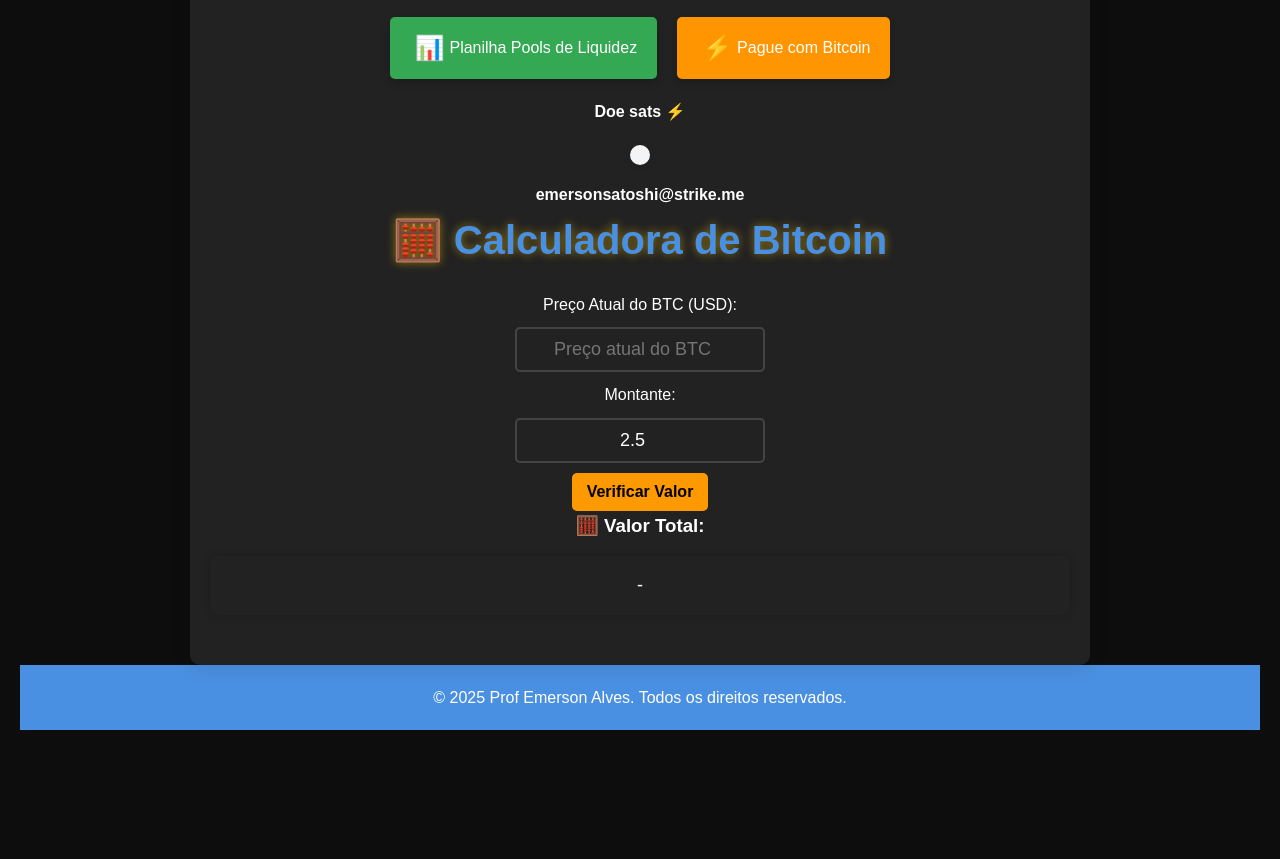
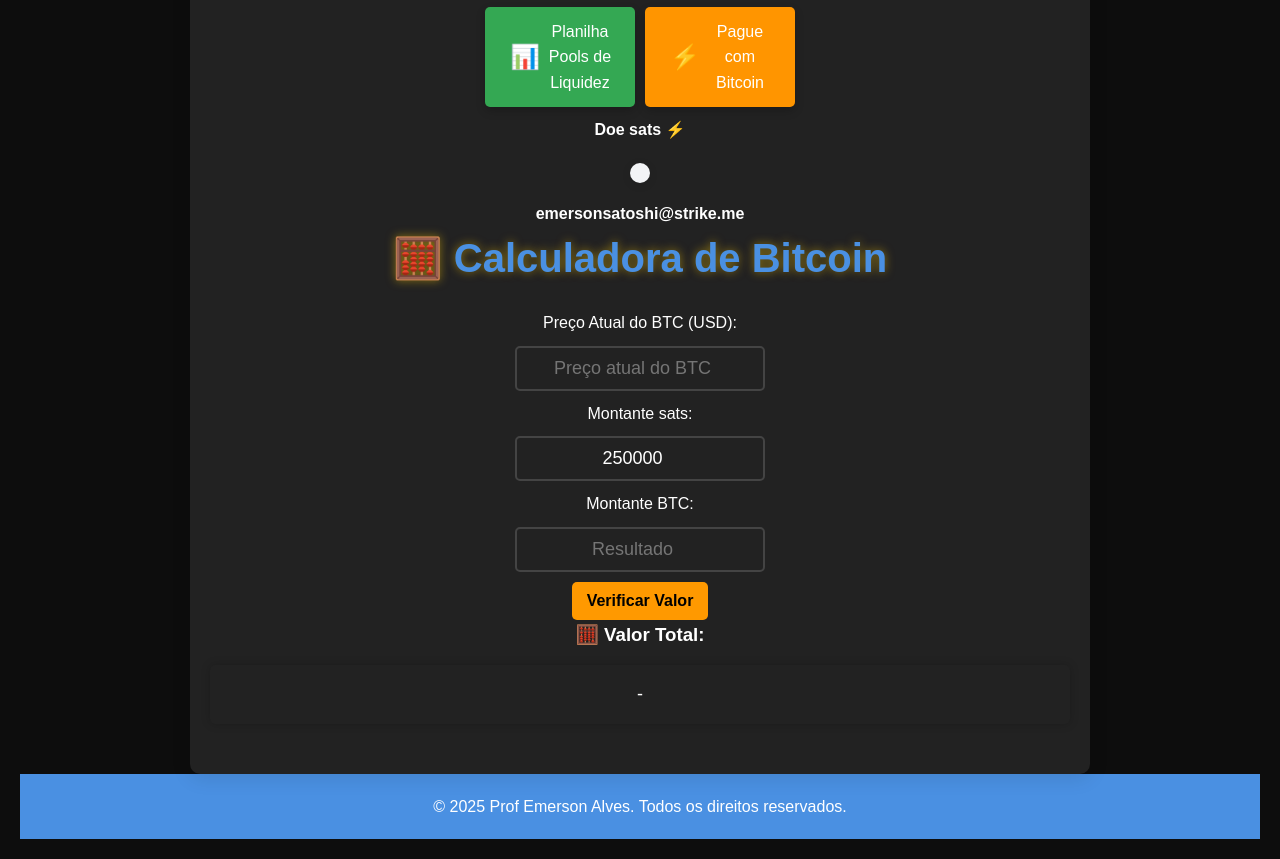
Before and after one commit to emerson1in/Testando-o-site, a plain HTML site: page index.html in a window 1280 px wide. Shown: the part 516-1375 px from the top of the page. Before the commit the page ends 1266 px from the top, so only its background shows below. Drawn offline with Linux system fonts and the light colour scheme; no server answers; a script that the page names is missing.

Commit message:
Update index.html

```diff
--- a/index.html
+++ b/index.html
@@ -15,11 +15,12 @@
 
         body {
             font-family: 'Arial', sans-serif;
-            background-color: #000; /* Fundo preto */
+            background-color: #000; /* Fundo padrão preto */
             color: #fff; /* Texto branco */
             line-height: 1.6;
             margin: 0;
             padding: 0;
+            transition: background-color 0.3s, color 0.3s; /* Transição suave */
         }
 
         header {
@@ -34,6 +35,14 @@
             align-items: center; /* Alinhando verticalmente */
             justify-content: center; /* Centralizando horizontalmente */
             flex-direction: column; /* Mudando para coluna */
+        }
+
+        .button-group {
+            display: flex;
+            flex-direction: row; /* Mantendo os botões na horizontal */
+            justify-content: center; /* Centralizando os botões */
+            gap: 10px; /* Espaçamento entre os botões */
+            margin-top: 10px; /* Margem acima dos botões */
         }
 
         header img {
@@ -107,20 +116,6 @@
             color: #4a90e2; /* Cor do título */
         }
 
-        .button-group {
-            display: flex;
-            flex-direction: column; /* Mudando para coluna em telas menores */
-            align-items: center; /* Centralizando os botões */
-            gap: 10px; /* Espaçamento entre os botões */
-            margin-bottom: 20px; /* Margem inferior */
-        }
-
-        .button-group.horizontal {
-            flex-direction: row; /* Mudando para linha para botões horizontais */
-            justify-content: center; /* Centralizando os botões */
-            gap: 20px; /* Espaçamento entre os botões */
-        }
-
         .button-group a {
             padding: 12px 20px; /* Ajustando o padding para melhor adaptação ao texto */
             color: #fff;
@@ -132,7 +127,7 @@
             transition: background-color 0.3s, transform 0.3s;
             box-shadow: 0 4px 10px rgba(0, 0, 0, 0.2);
             width: auto; /* Ajustando a largura para se adaptar ao texto */
-            max-width: 300px; /* Largura máxima dos botões */
+            max-width: 150px; /* Largura máxima dos botões */
         }
 
         .youtube-button {
@@ -141,7 +136,6 @@
 
         .planilha-button {
             background-color: #34a853; /* Verde do Google Planilhas */
-            padding: 12px 20px; /* Mantendo o mesmo padding para consistência */
         }
 
         .pague-button {
@@ -152,18 +146,7 @@
             background-color: #007bff; /* Azul para o botão Perfil Ord.io */
         }
 
-        .other-button {
-            background-color: #ff9500; /* Cor original para outros botões */
-        }
-
-        .x-button {
-            background-color: #000; /* Cor preta para o botão do X */
-        }
-
-        .button-group a:hover,
-        .planilha-button:hover,
-        .pague-button:hover,
-        .profile-button:hover {
+        .button-group a:hover {
             transform: translateY(-3px);
         }
 
@@ -246,14 +229,10 @@
         </div>
     </header>
 
-    <div class="content">
-        <h2>Bem-vindo!</h2>
-        <p>Este é um espaço onde você pode acessar materiais exclusivos, como planilhas e vídeos, além de apoiar o meu trabalho com doações em Bitcoin.</p>
-
-        <div class="button-group">
+    <div class="button-group"> <!-- Botões no cabeçalho -->
         <a href="https://www.youtube.com/@emerson_alves" target="_blank" class="youtube-button">
             <img src="https://upload.wikimedia.org/wikipedia/commons/4/42/YouTube_icon_%282013-2017%29.png" alt="YouTube" class="youtube-icon">
-                Canal no YouTube
+            <span>Youtube</span>
         </a>
         <a href="https://x.com/EmersonAlvesIn1" target="_blank" class="x-button">
             Siga-me no X
@@ -263,9 +242,13 @@
             Pergunte
         </a>
         <a href="https://www.ord.io/bc1p0w9auldw6cm3hyu89s6h37xxcrflze42cdcjh5qz6su2ss0jazqqx5dzjn" target="_blank" class="profile-button">
-                Perfil Ord.io
+            <span>Ord.io</span>
         </a>
     </div>
+
+    <div class="content">
+        <h2>Bem-vindo!</h2>
+        <p>Este é um espaço onde você pode acessar materiais exclusivos, como planilhas e vídeos, além de apoiar o meu trabalho com doações em Bitcoin.</p>
 
         <div class="produtos-title">Produtos</div> <!-- Título Produtos -->
 
@@ -362,8 +345,10 @@
             <div class="input-container">
                 <label for="btcPrice">Preço Atual do BTC (USD): </label>
                 <input type="number" id="btcPrice" step="0.01" placeholder="Preço atual do BTC" readonly />
-                <label for="size">Montante: </label>
-                <input type="number" id="size" step="0.1" placeholder="Digite o montante" value="2.5" />
+                <label for="size">Montante sats:</label>
+                <input type="number" id="size" step="0.1" placeholder="Digite o montante" value="250000" />
+                <label for="dividedValue">Montante BTC:</label>
+                <input type="number" id="dividedValue" step="0.00001" placeholder="Resultado" readonly />
             </div>
             <button onclick="calculateValue()">Verificar Valor</button>
             <h3>🧮 Valor Total:</h3>
@@ -396,7 +381,11 @@
 
                     setTimeout(() => {
                         let montante = parseFloat(document.getElementById("size").value);
-                        let valorTotal = btcPrice * montante;
+                        // Calcular o valor dividido por 100000000
+                        let dividedValue = montante / 100000000;
+                        document.getElementById("dividedValue").value = dividedValue.toFixed(8);
+
+                        let valorTotal = btcPrice * dividedValue;
                         document.getElementById("result").innerHTML = `Valor Total: $${valorTotal.toFixed(2)} USD`;
                         document.getElementById("loadingSpinner").style.display = "none";
                     }, 800); // Pequena demora para efeito
```
Lines whose indentation alone changed are shown as unchanged.
